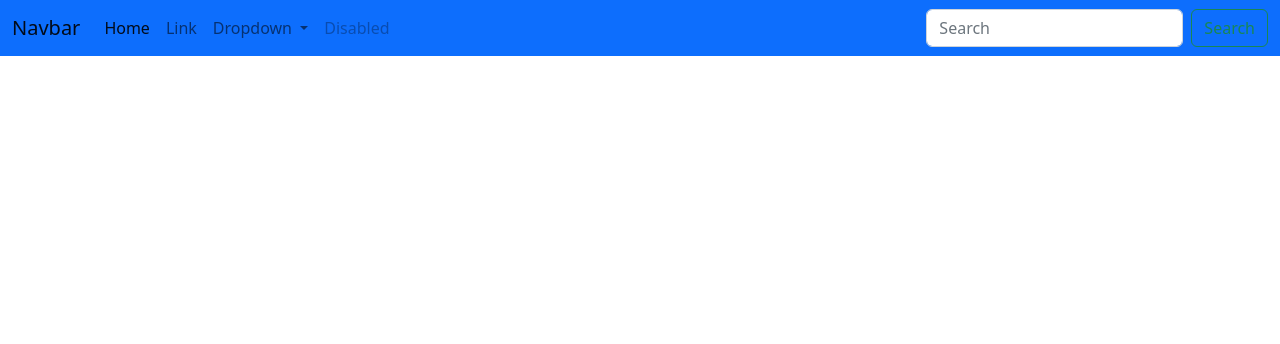
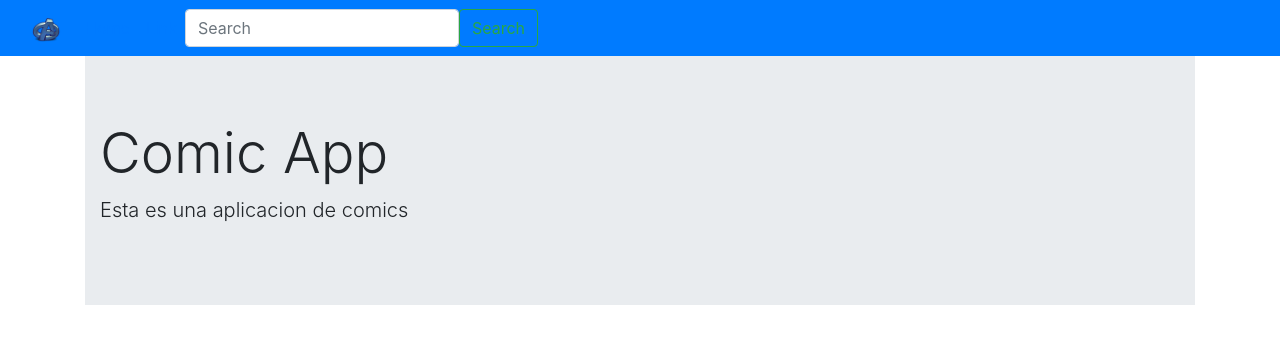
Before and after one commit to carlosead1410/HeoresAngular, an Angular app: page /home in a window 1280 px wide. Shown: the top 344 px of the page. Built offline with nearby package versions, Linux system fonts and the light colour scheme.

Commit message:
Agregando rutas

```diff
--- a/angular.json
+++ b/angular.json
@@ -25,12 +25,9 @@
               "src/assets"
             ],
             "styles": [
-              "src/styles.css",
-              "node_modules/bootstrap/dist/css/bootstrap.min.css"
+              "src/styles.css"
             ],
-            "scripts": [
-              "node_modules/bootstrap/dist/js/bootstrap.bundle.min.js"
-            ]
+            "scripts": [            ]
           },
           "configurations": {
             "production": {
--- a/src/app/app.component.html
+++ b/src/app/app.component.html
@@ -1 +1,5 @@
 <app-navbar></app-navbar>
+
+<div class="container">
+  <router-outlet></router-outlet>
+</div>
--- /dev/null
+++ b/src/app/app.routes.ts
@@ -0,0 +1,11 @@
+import { RouterModule, Routes } from '@angular/router';
+import{ HomeComponent } from './components/home/home.component';
+import{ AboutComponent } from './components/about/about.component';
+
+export const APP_ROUTES: Routes = [
+  { path: 'home', component: HomeComponent},
+  { path: '**', pathMatch: 'full', redirectTo: 'home'}
+
+]
+
+export const APP_ROUTING = RouterModule.forRoot(APP_ROUTES);
--- /dev/null
+++ b/src/app/components/about/about.component.html
@@ -0,0 +1 @@
+<p>about works!</p>
--- /dev/null
+++ b/src/app/components/heroes/heroes.component.html
@@ -0,0 +1 @@
+<p>heroes works!</p>
--- a/src/app/components/home/home.component.html
+++ b/src/app/components/home/home.component.html
@@ -1 +1,6 @@
-<p>home works!</p>
+<div class="jumbotron jumbotron-fluid">
+  <div class="container">
+    <h1 class="display-4">Comic App</h1>
+    <p class="lead">Esta es una aplicacion de comics</p>
+  </div>
+</div>
--- a/src/app/components/shared/navbar/navbar.component.html
+++ b/src/app/components/shared/navbar/navbar.component.html
@@ -1,6 +1,8 @@
 <nav class="navbar navbar-expand-lg bg-primary">
   <div class="container-fluid">
-    <a class="navbar-brand" href="#">Navbar</a>
+    <a class="navbar-brand" href="#">
+      <img src="../../../../assets/img/A-64.png" alt="Bootstrap" width="30" height="24">
+    </a>
     <button class="navbar-toggler" type="button" data-bs-toggle="collapse" data-bs-target="#navbarSupportedContent" aria-controls="navbarSupportedContent" aria-expanded="false" aria-label="Toggle navigation">
       <span class="navbar-toggler-icon"></span>
     </button>
@@ -12,20 +14,6 @@
         <li class="nav-item">
           <a class="nav-link" href="#">Link</a>
         </li>
-        <li class="nav-item dropdown">
-          <a class="nav-link dropdown-toggle" href="#" role="button" data-bs-toggle="dropdown" aria-expanded="false">
-            Dropdown
-          </a>
-          <ul class="dropdown-menu">
-            <li><a class="dropdown-item" href="#">Action</a></li>
-            <li><a class="dropdown-item" href="#">Another action</a></li>
-            <li><hr class="dropdown-divider"></li>
-            <li><a class="dropdown-item" href="#">Something else here</a></li>
-          </ul>
-        </li>
-        <li class="nav-item">
-          <a class="nav-link disabled">Disabled</a>
-        </li>
       </ul>
       <form class="d-flex" role="search">
         <input class="form-control me-2" type="search" placeholder="Search" aria-label="Search">
--- a/src/index.html
+++ b/src/index.html
@@ -6,8 +6,12 @@
   <base href="/">
   <meta name="viewport" content="width=device-width, initial-scale=1">
   <link rel="icon" type="image/x-icon" href="favicon.ico">
+  <link rel="stylesheet" href="https://cdn.jsdelivr.net/npm/bootstrap@4.0.0/dist/css/bootstrap.min.css" integrity="sha384-Gn5384xqQ1aoWXA+058RXPxPg6fy4IWvTNh0E263XmFcJlSAwiGgFAW/dAiS6JXm" crossorigin="anonymous">
 </head>
 <body>
   <app-root></app-root>
+  <script src="https://code.jquery.com/jquery-3.2.1.slim.min.js" integrity="sha384-KJ3o2DKtIkvYIK3UENzmM7KCkRr/rE9/Qpg6aAZGJwFDMVNA/GpGFF93hXpG5KkN" crossorigin="anonymous"></script>
+  <script src="https://cdn.jsdelivr.net/npm/popper.js@1.12.9/dist/umd/popper.min.js" integrity="sha384-ApNbgh9B+Y1QKtv3Rn7W3mgPxhU9K/ScQsAP7hUibX39j7fakFPskvXusvfa0b4Q" crossorigin="anonymous"></script>
+  <script src="https://cdn.jsdelivr.net/npm/bootstrap@4.0.0/dist/js/bootstrap.min.js" integrity="sha384-JZR6Spejh4U02d8jOt6vLEHfe/JQGiRRSQQxSfFWpi1MquVdAyjUar5+76PVCmYl" crossorigin="anonymous"></script>
 </body>
 </html>
```
Also changed, not shown: src/app/app.module.ts (+12 -2 lines), src/app/components/about/about.component.ts (added, +10 -0 lines), src/app/components/heroes/heroes.component.ts (added, +9 -0 lines), src/app/components/about/about.component.css (added), 1 other file (tests, documents, lock files or other folders).
